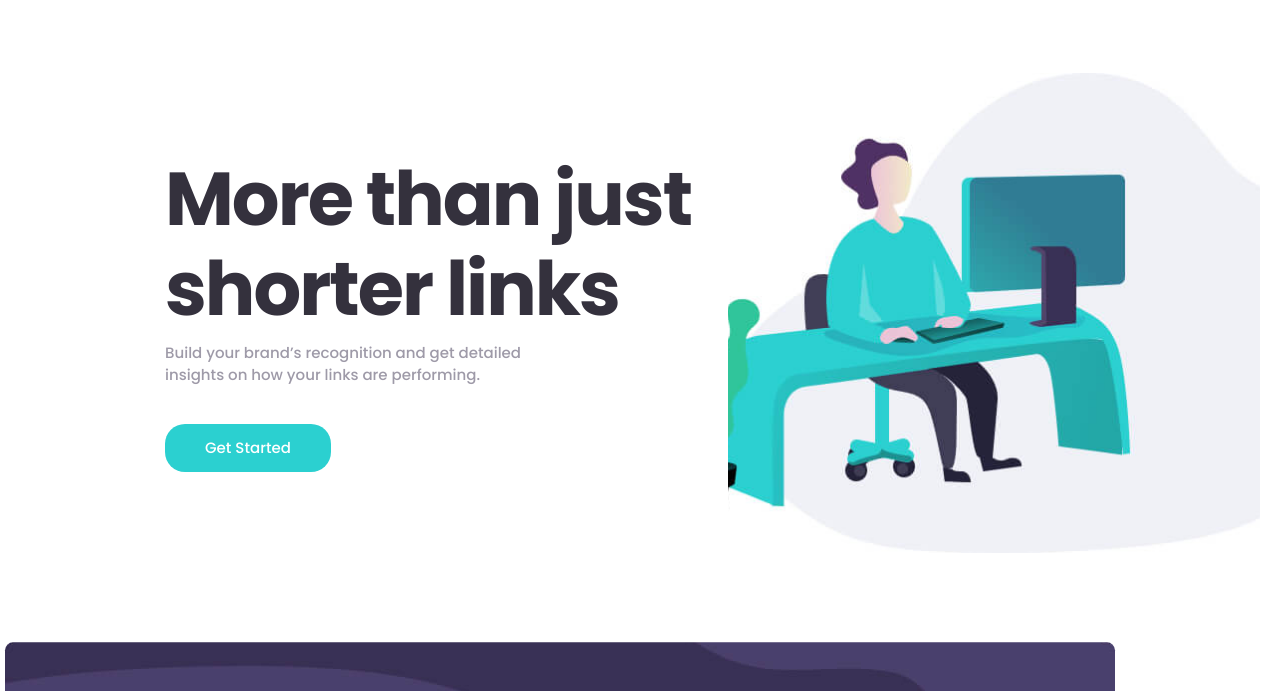
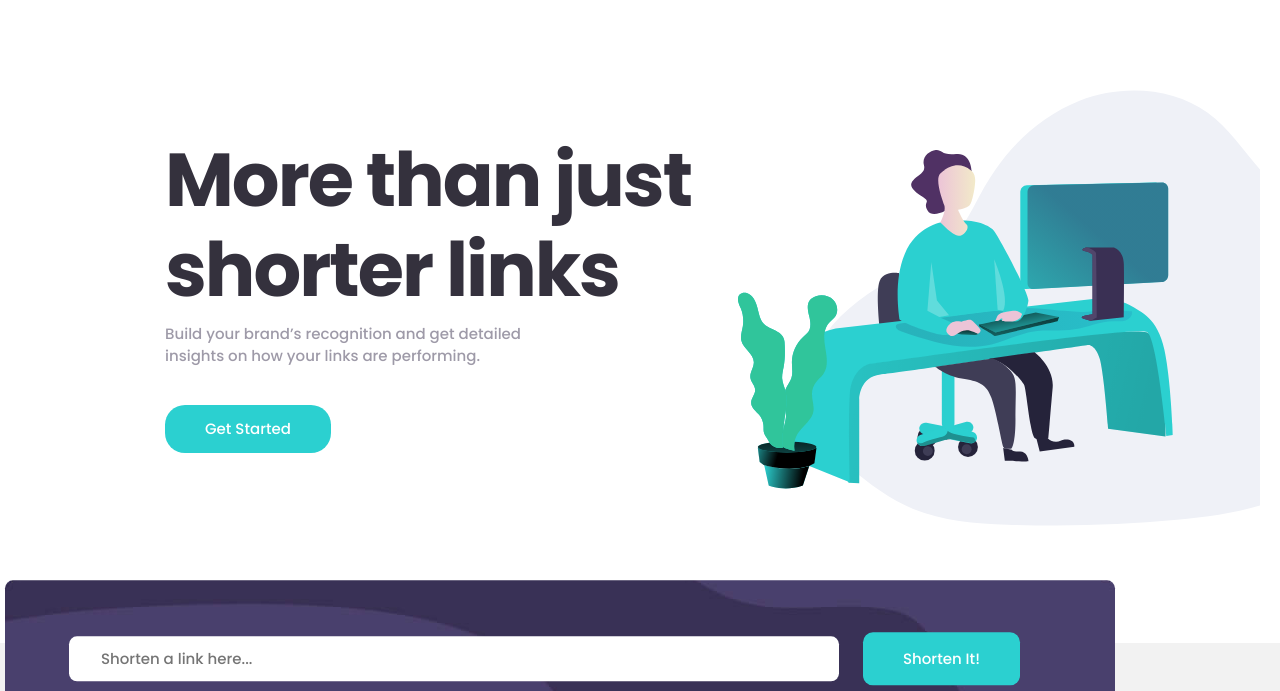
Before and after one commit to Bekzod97-div/Shortly, a plain HTML site: page index.html in a window 1280 px wide. Shown: the part 85-776 px from the top of the page. Drawn offline with Linux system fonts and the light colour scheme.

Commit message:
modify hero img

```diff
--- a/css/styles.css
+++ b/css/styles.css
@@ -97,7 +97,7 @@ img {
     background-color: #fff;
     padding-left: 165px;
     padding-top: 48px;
-    padding-bottom: 152px;
+    padding-bottom: 55px;
 }
 
 .site-header {
@@ -182,17 +182,21 @@ img {
 
 /* Hero styles */
 .hero {
-    display: flex;
-    align-items: center;
-    justify-content: space-between;
-    width: 100%;
-    margin-top: 30px;
+    display: block;
+    background-color: #fff;
+    background-image: url(../img/hero-bg.svg);
+    background-repeat: no-repeat;
+    background-position: left calc(50% + 350px) top 30px;
+    background-size: 650px 470px;
+    padding-bottom: 135px;
+
 }
 
 /* Hero info styles */
 .hero__info {
     width: 100%;
     max-width: 563px;
+    margin-top: 92px;
 }
 
 .hero__info__heading {
@@ -214,11 +218,7 @@ img {
 .hero__img {
     width: 600px;
     height: 480px;
-    background-color: #fff;
-    background-image: url(../img/hero-img.jpg);
-    background-repeat: no-repeat;
-    background-position: right -120px center;
-    background-size: cover;
+
 }
 
 /* Link form */
@@ -436,9 +436,6 @@ only screen and (     -o-min-device-pixel-ratio: 2/1),
 only screen and (        min-device-pixel-ratio: 2),
 only screen and (                min-resolution: 192dpi),
 only screen and (                min-resolution: 2dppx) {
-    .hero__img {
-        background-image: url(../img/hero-img@2x.jpg);
-    }
     .link-form {
     background-image: url(../img/link-bg@2x.jpg);
 }
--- a/index.html
+++ b/index.html
@@ -47,7 +47,6 @@
             <p class="hero__info__text">Build your brand’s recognition and get detailed <br> insights on how your links are performing.</p>
             <a class="hero__info__link main-btn" href="#" >Get Started</a>
           </article>
-          <div class="hero__img"></div>
         </section>
 
         <form class="link-form main-box">
```
Also changed, not shown: img/hero-bg.svg (added), img/hero-img.jpg (deleted), img/hero-img@2x.jpg (deleted).
